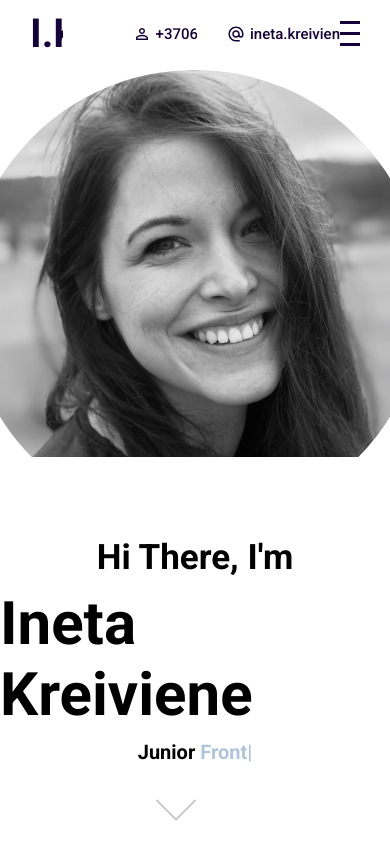
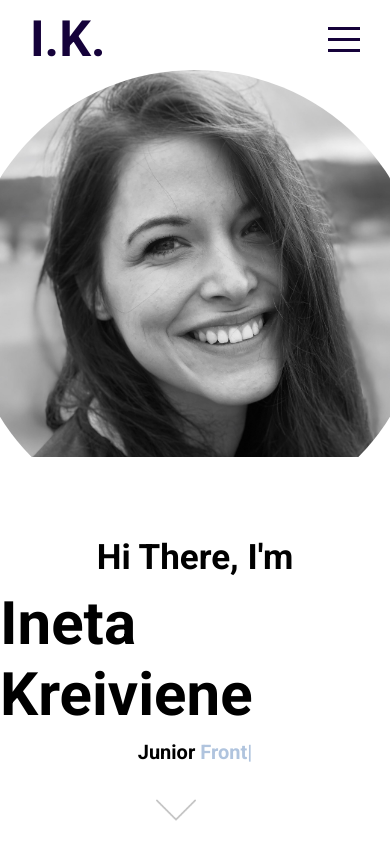
Before and after one commit to INKR1/my_react_portfolio, a React (Create React App) app in the folder my-portfolio/: page / in a window 390 px wide. Built offline with nearby package versions, Linux system fonts and the light colour scheme.

Commit message:
React responsive web topbar design

```diff
--- a/my-portfolio/src/components/topbar/topbar.scss
+++ b/my-portfolio/src/components/topbar/topbar.scss
@@ -25,12 +25,20 @@
                 text-decoration: none;
                 color: inherit;
                 margin-right: 40px;
+
+                @include mobile{
+                    font-size: 50px;
+                }
             }
 
             .itemContainer{
                 display: flex;
                 align-items: center;
                 margin-left: 30px;
+
+                @include mobile{
+                    display: none;
+                }
 
                 .icon{
                     font-size: 18px;
```
